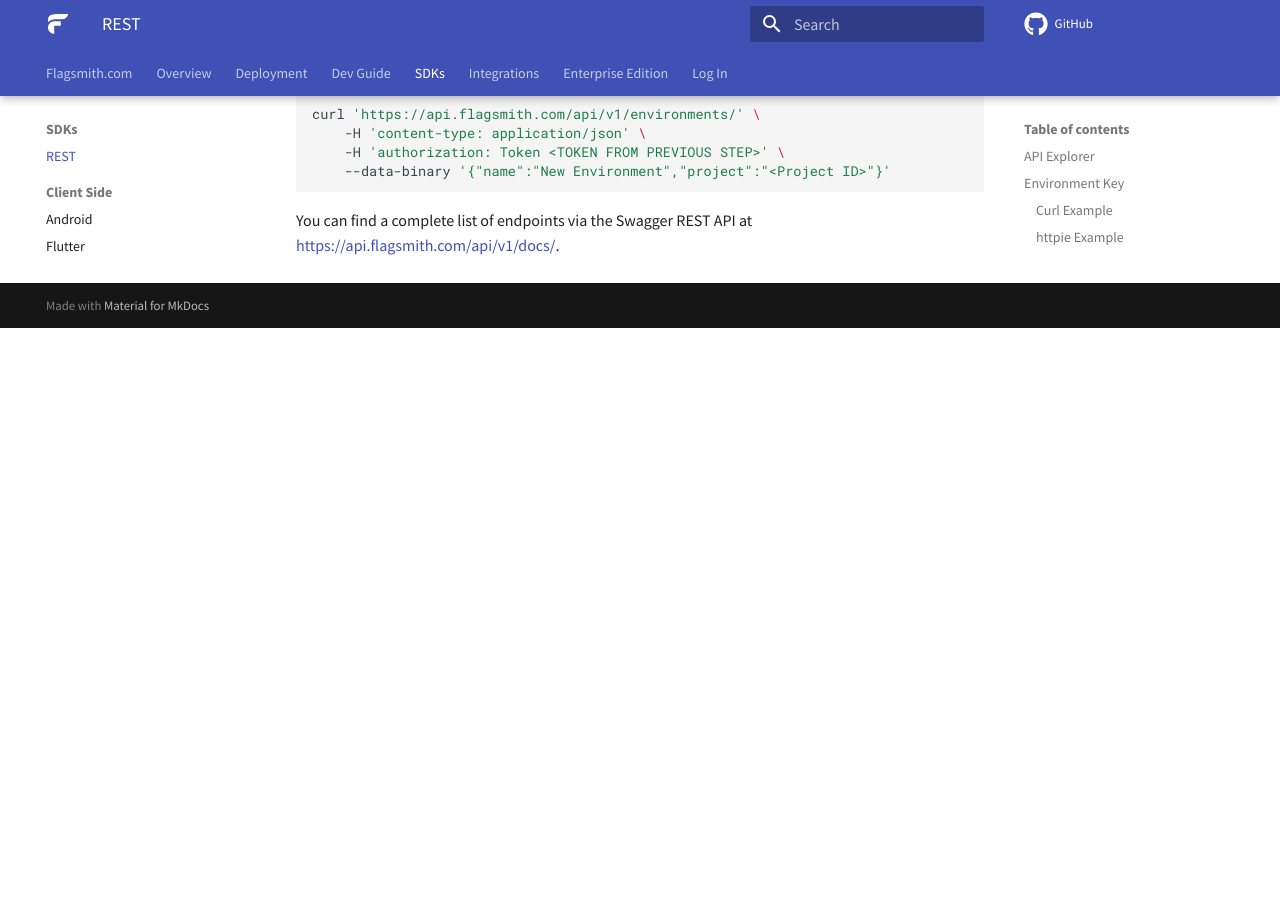
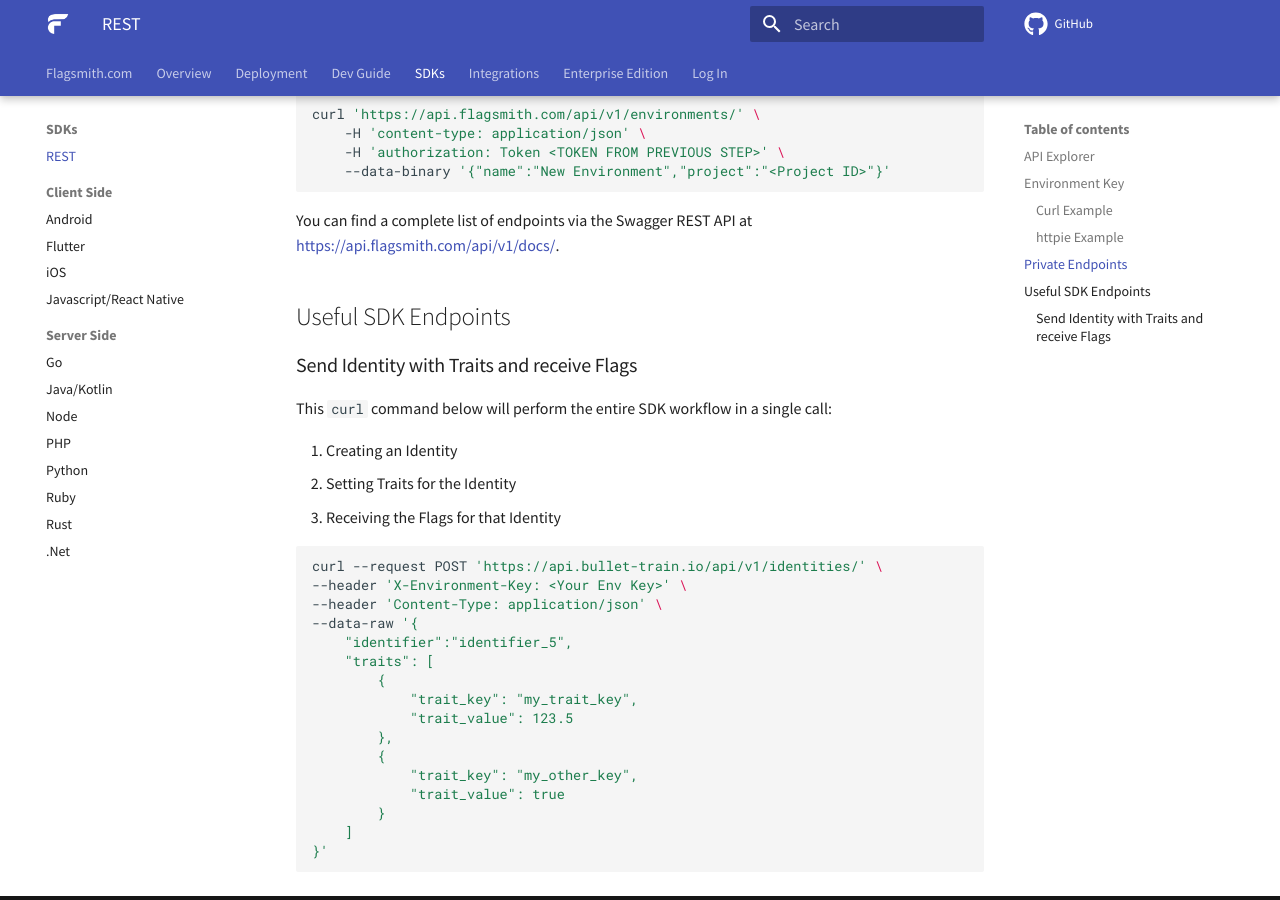
Before and after one commit to Flagsmith/flagsmith-docs, an MkDocs documentation site: the page built from docs/clients/rest.md, in a window 1280 px wide and 900 px high, scrolled down 1078 px. Built offline with MkDocs 1.6.1 and Material for MkDocs 9.7.7, drawn with Linux system fonts in a browser that asks for light colours; comment, search, counter and statistics services are not loaded; before the commit the page ends 1406 px from its top, so only the background shows below that.

Commit message:
Added rest endpoint details

````diff
--- a/docs/clients/rest.md
+++ b/docs/clients/rest.md
@@ -53,3 +53,32 @@ curl 'https://api.flagsmith.com/api/v1/environments/' \
 
 You can find a complete list of endpoints via the Swagger REST API at
 [https://api.flagsmith.com/api/v1/docs/](https://api.flagsmith.com/api/v1/docs/).
+
+## Useful SDK Endpoints
+
+### Send Identity with Traits and receive Flags
+
+This `curl` command below will perform the entire SDK workflow in a single call:
+
+1. Creating an Identity
+2. Setting Traits for the Identity
+3. Receiving the Flags for that Identity
+
+```bash
+curl --request POST 'https://api.bullet-train.io/api/v1/identities/' \
+--header 'X-Environment-Key: <Your Env Key>' \
+--header 'Content-Type: application/json' \
+--data-raw '{
+    "identifier":"identifier_5",
+    "traits": [
+        {
+            "trait_key": "my_trait_key",
+            "trait_value": 123.5
+        },
+        {
+            "trait_key": "my_other_key",
+            "trait_value": true
+        }
+    ]
+}'
+```
````
